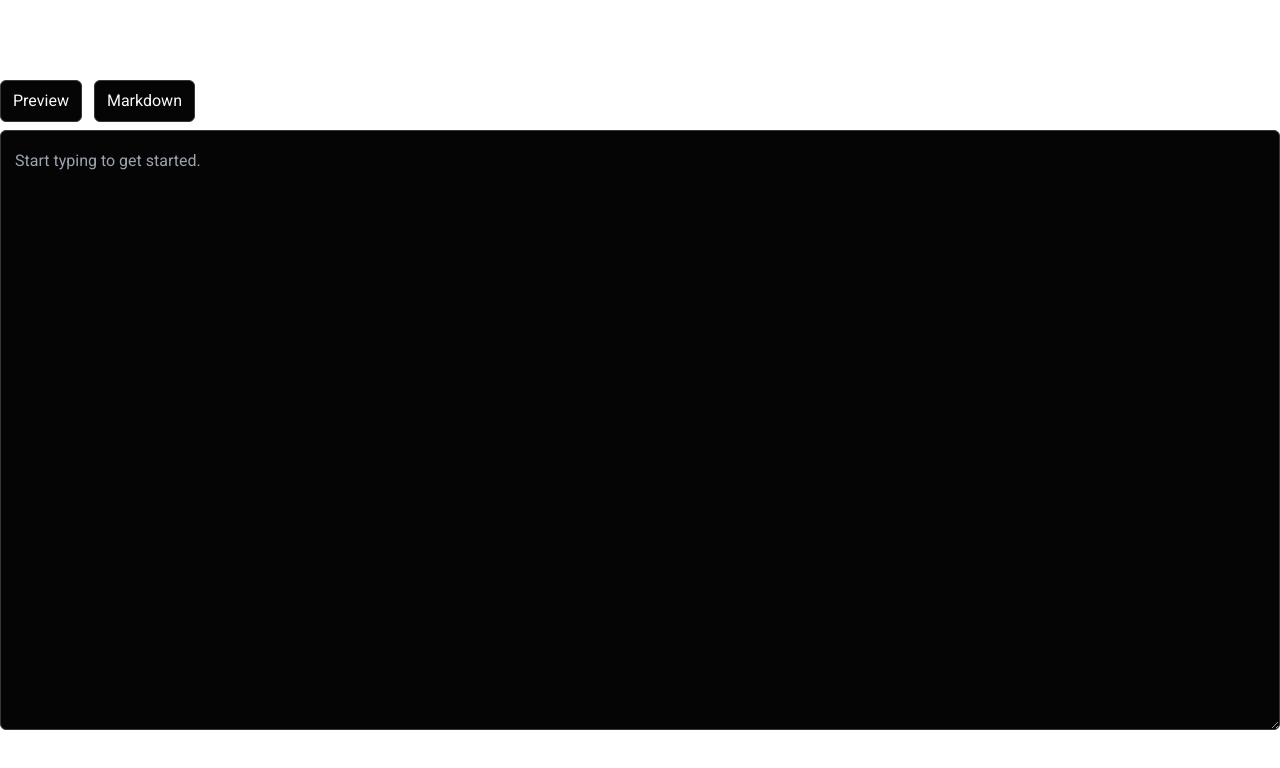
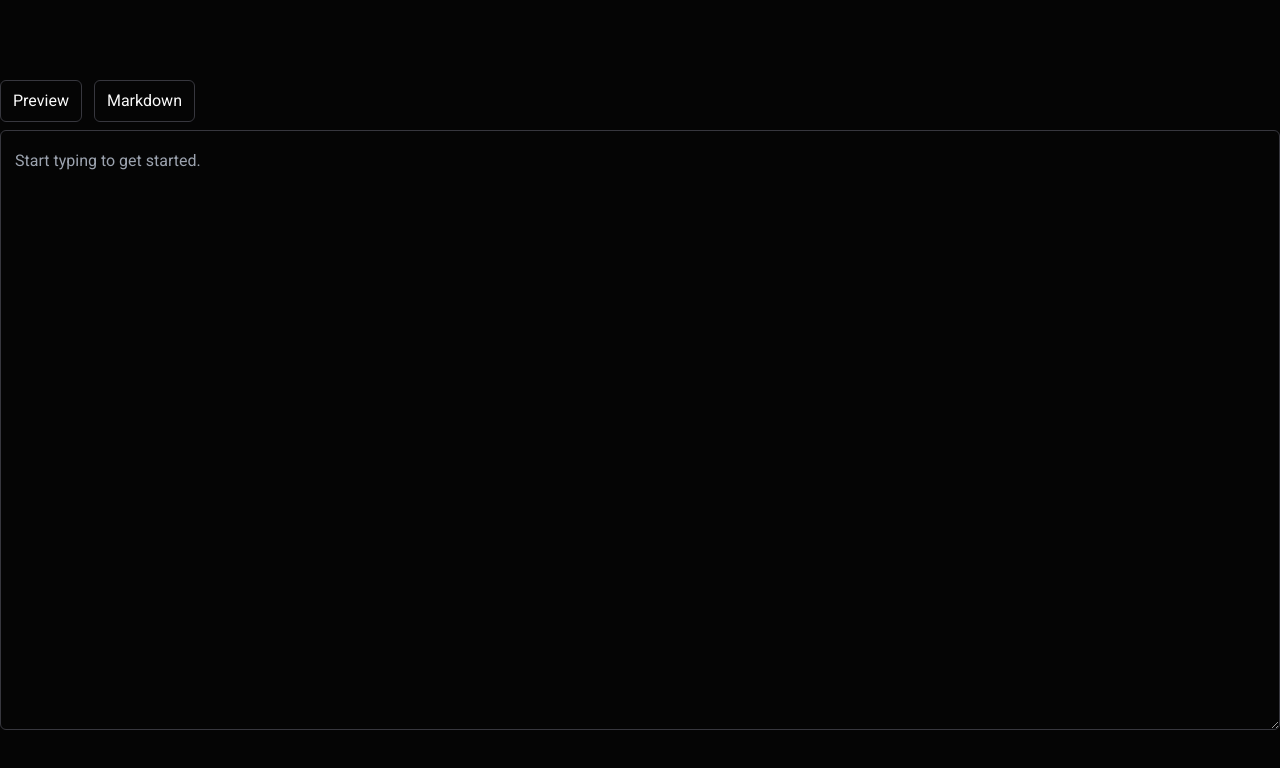
Before and after one commit to Humboorgir/live-markdown-preview, a Next.js app: page / in a window 1280 px wide. Shown: the top 768 px of the page. Built offline with nearby package versions, Linux system fonts and the light colour scheme.

Commit message:
fix: remove unnecessary code

```diff
--- a/src/app/globals.css
+++ b/src/app/globals.css
@@ -13,15 +13,8 @@
   --ring: 240 6% 23%;
 }
 
-@media (prefers-color-scheme: dark) {
-  :root {
-    --background: #0a0a0a;
-    --foreground: #ededed;
-  }
-}
-
 body {
-  color: var(--foreground);
-  background: var(--background);
+  color: hsl(var(--foreground));
+  background: hsl(var(--background));
   font-family: Arial, Helvetica, sans-serif;
 }
--- a/src/components/ui/tabs/tabs.tsx
+++ b/src/components/ui/tabs/tabs.tsx
@@ -1,3 +1,5 @@
+"use client";
+
 import React, { useContext, useState, createContext, memo, useMemo, useEffect } from "react";
 import { motion } from "framer-motion";
 import Button from "@/components/ui/button";
```
